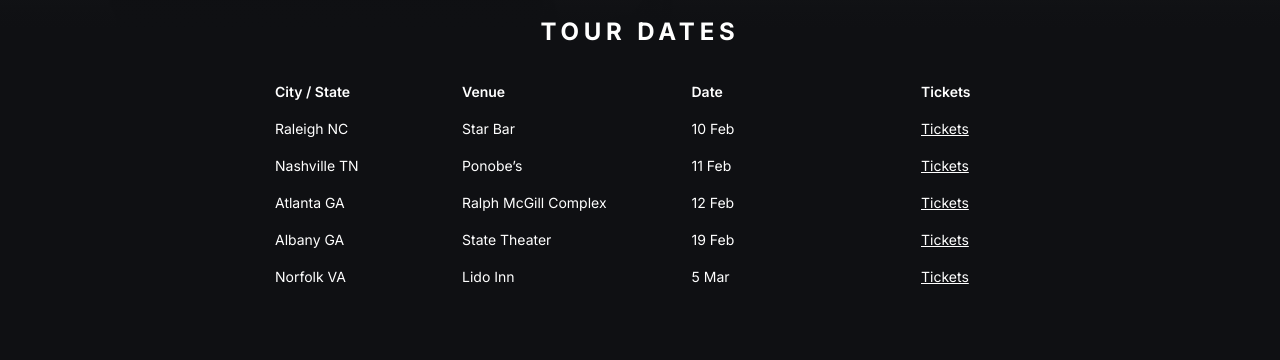
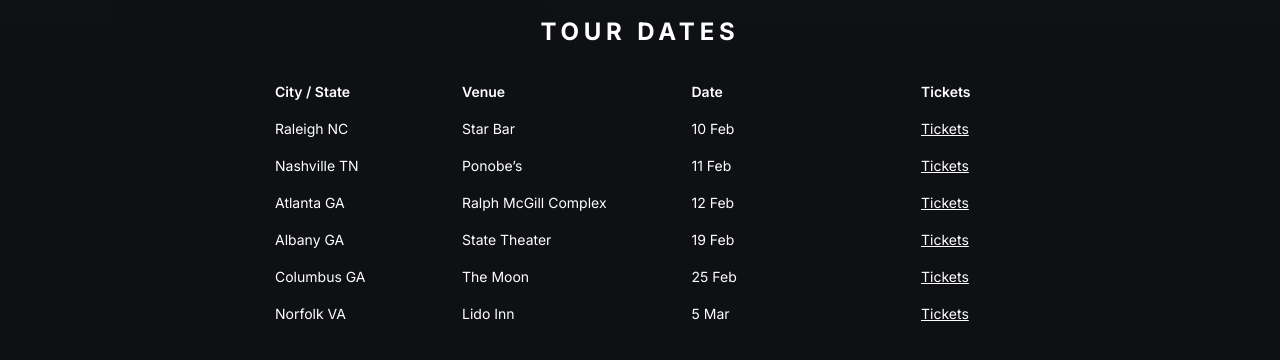
Before and after one commit to CRE8Interactions/slimetour, a website: page public/index.html in a window 1280 px wide. Shown: the part 348-708 px from the top of the page. Drawn offline with nearby package versions, Linux system fonts and the light colour scheme.

Commit message:
date updates

```diff
--- a/public/index.html
+++ b/public/index.html
@@ -78,6 +78,14 @@
 						</td>
 					</tr>
 					<tr>
+						<th scope="row">Columbus GA</th>
+						<td>The Moon</td>
+						<td>25 Feb</td>
+						<td><a
+								href="https://www.eventbrite.ca/e/242550704687" target="_blank">Tickets</a>
+						</td>
+					</tr>
+					<tr>
 						<th scope="row">Norfolk VA</th>
 						<td>Lido Inn</td>
 						<td>5 Mar</td>
```
